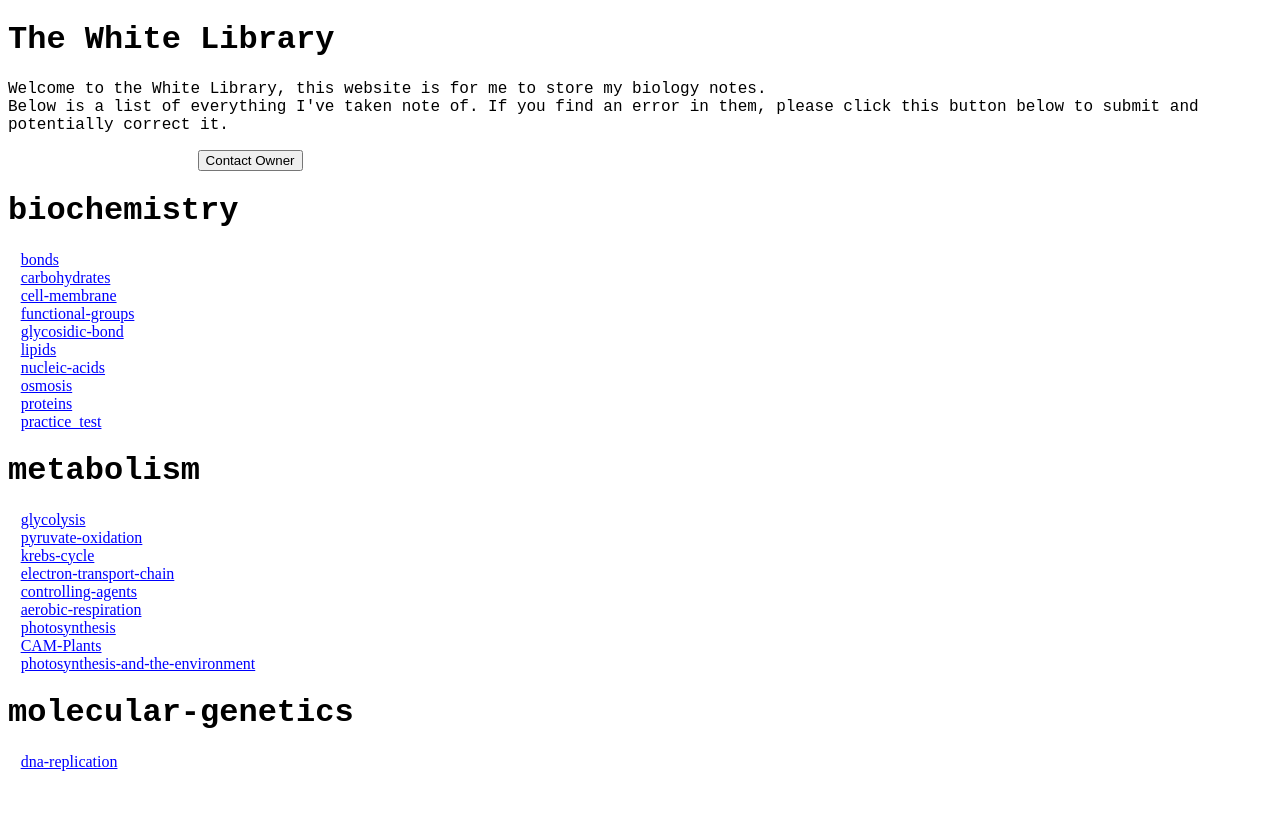
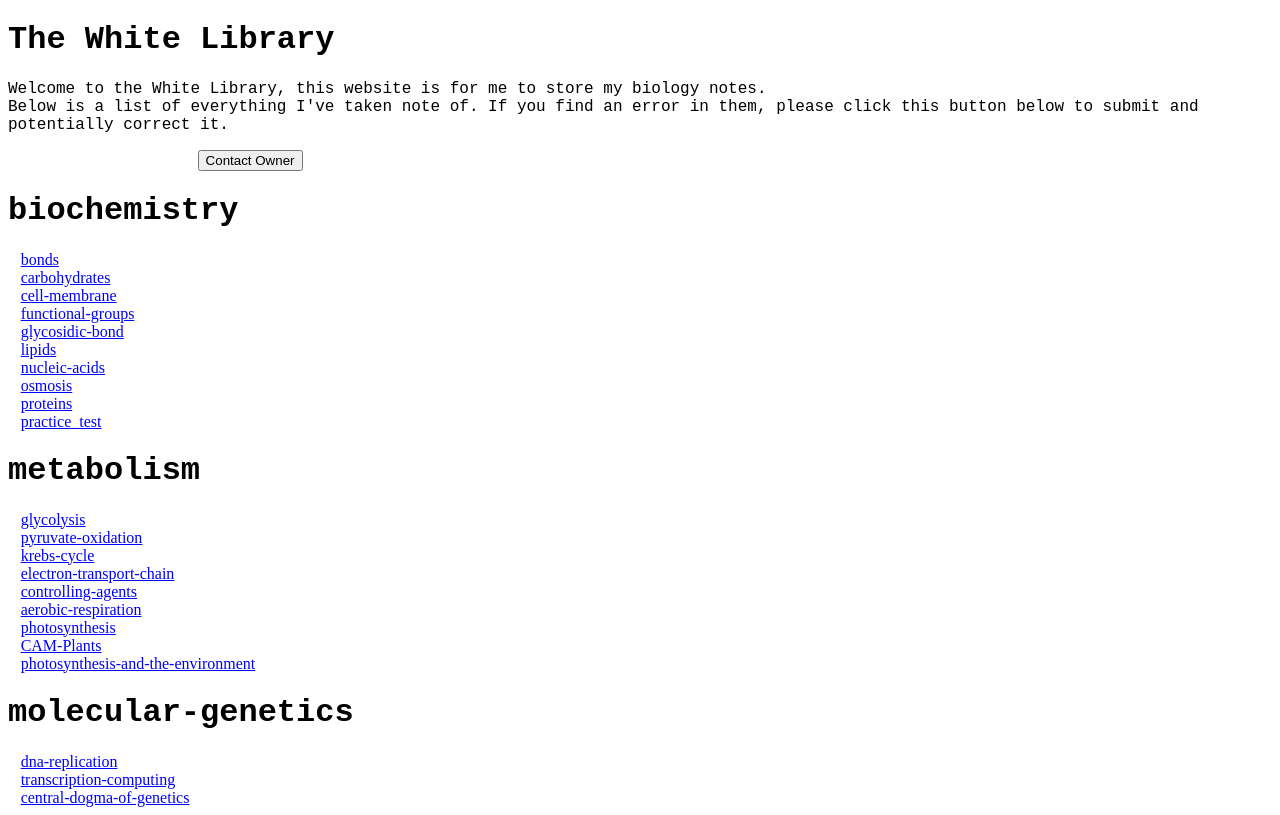
Before and after one commit to TMZ-429/tmz-429.github.io, a plain HTML site: page index.html in a window 1280 px wide. Drawn offline with Linux system fonts and the light colour scheme.

Commit message:
Update index.html

```diff
--- a/index.html
+++ b/index.html
@@ -73,7 +73,9 @@
             "photosynthesis-and-the-environment",
         ]);
         createElementTable("molecular-genetics", [
-            "dna-replication"
+            "dna-replication",
+            "transcription-computing",
+            "central-dogma-of-genetics"
         ]);
     </script>
 </body>
```
